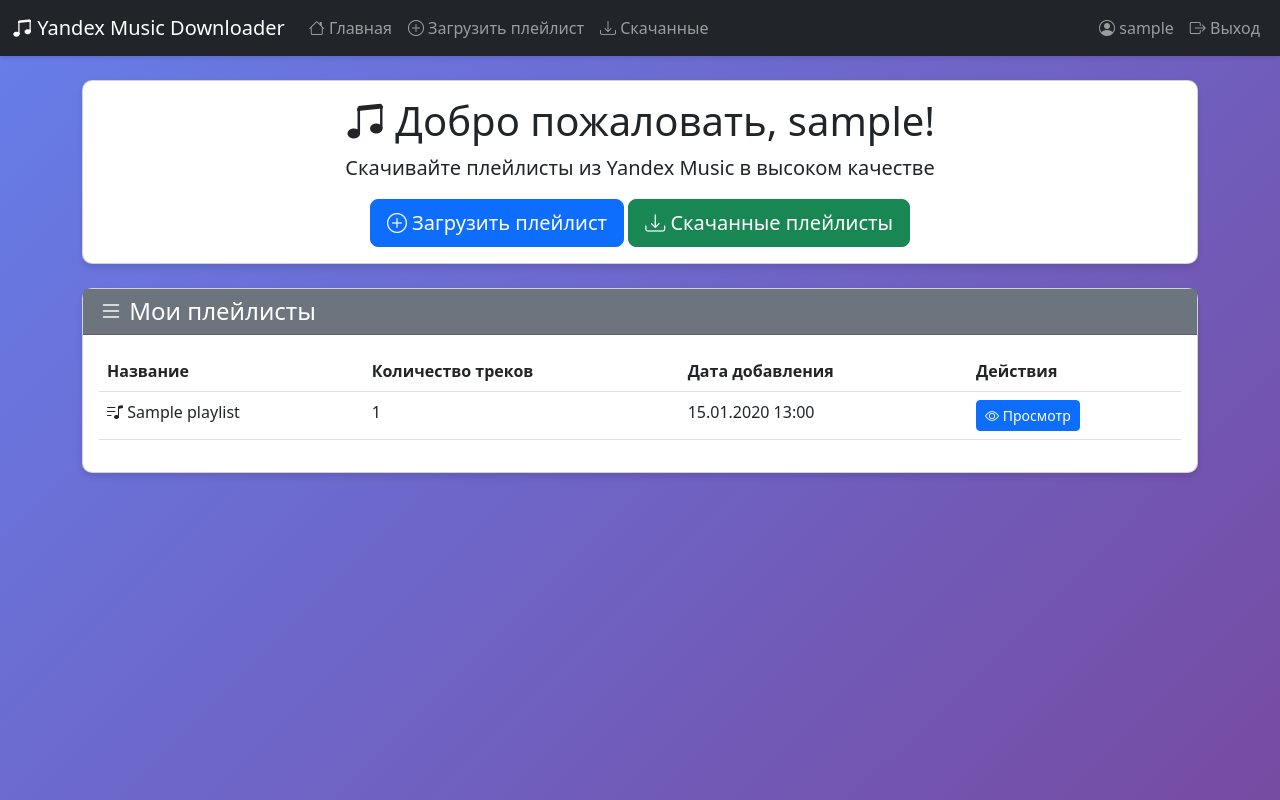
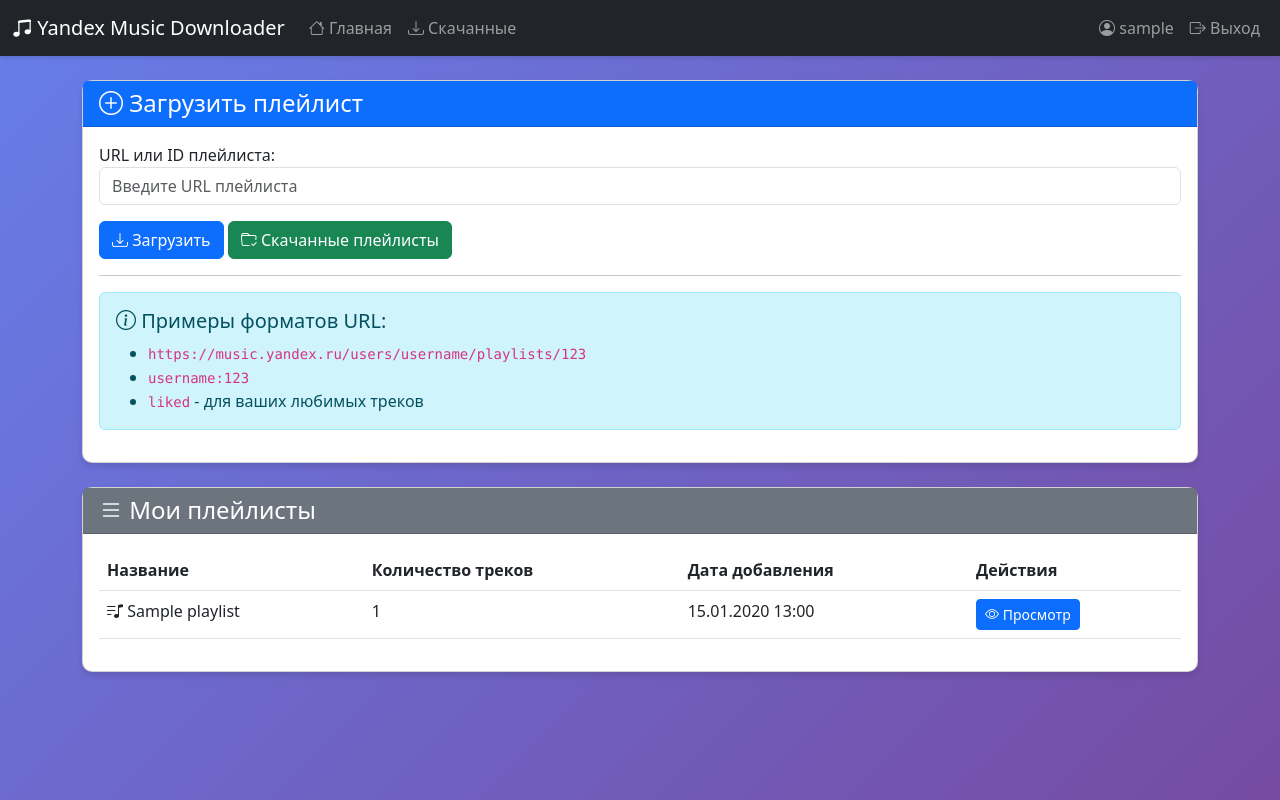
Before and after one commit to m1ckk3y/yandex-music-downloader, a Django app: page / in a window 1280 px wide. Run offline with Django 5.2, Linux system fonts and the light colour scheme; a user stored in the database is signed in; tables that the repository leaves empty hold one stand-in row (values such as "Sample post").

Commit message:
Refactor: merge playlist loading form into home page
- Remove separate load_playlist view and template
- Move playlist loading form to home page
- Update all references from 'load_playlist' to 'home'
- Remove 'Load Playlist' navigation menu item
- Improve UX by consolidating functionality

```diff
--- a/music_downloader/forms.py
+++ b/music_downloader/forms.py
@@ -50,6 +50,5 @@
     playlist_url = forms.CharField(
         max_length=500,
         label='URL или ID плейлиста',
-        help_text='Например: https://music.yandex.ru/users/username/playlists/123 или username:123 или "liked"',
         widget=forms.TextInput(attrs={'placeholder': 'Введите URL плейлиста', 'class': 'form-control'})
     )
--- a/music_downloader/templates/music_downloader/base.html
+++ b/music_downloader/templates/music_downloader/base.html
@@ -40,9 +40,6 @@
                         <a class="nav-link" href="{% url 'home' %}"><i class="bi bi-house"></i> Главная</a>
                     </li>
                     <li class="nav-item">
-                        <a class="nav-link" href="{% url 'load_playlist' %}"><i class="bi bi-plus-circle"></i> Загрузить плейлист</a>
-                    </li>
-                    <li class="nav-item">
                         <a class="nav-link" href="{% url 'downloaded_playlists' %}"><i class="bi bi-download"></i> Скачанные</a>
                     </li>
                 </ul>
--- a/music_downloader/templates/music_downloader/home.html
+++ b/music_downloader/templates/music_downloader/home.html
@@ -6,10 +6,10 @@
 <div class="row">
     <div class="col-12">
         <div class="card mb-4">
-            <div class="card-body text-center">
-                <h1><i class="bi bi-music-note-beamed"></i> Добро пожаловать, {{ user.username }}!</h1>
-                <p class="lead">Скачивайте плейлисты из Yandex Music в высоком качестве</p>
-
+            <div class="card-header bg-primary text-white">
+                <h4 class="mb-0"><i class="bi bi-plus-circle"></i> Загрузить плейлист</h4>
+            </div>
+            <div class="card-body">
                 {% if not has_token %}
                 <div class="alert alert-warning">
                     <i class="bi bi-exclamation-triangle"></i>
@@ -18,13 +18,34 @@
                 </div>
                 {% endif %}
 
-                <div class="d-grid gap-2 d-md-block">
-                    <a href="{% url 'load_playlist' %}" class="btn btn-primary btn-lg">
-                        <i class="bi bi-plus-circle"></i> Загрузить плейлист
+                <form method="post">
+                    {% csrf_token %}
+                    <div class="mb-3">
+                        {{ form.playlist_url.label_tag }}
+                        {{ form.playlist_url }}
+                        <small class="form-text text-muted">{{ form.playlist_url.help_text }}</small>
+                        {% if form.playlist_url.errors %}
+                            <div class="text-danger">{{ form.playlist_url.errors }}</div>
+                        {% endif %}
+                    </div>
+
+                    <button type="submit" class="btn btn-primary" {% if not has_token %}disabled{% endif %}>
+                        <i class="bi bi-download"></i> Загрузить
+                    </button>
+                    <a href="{% url 'downloaded_playlists' %}" class="btn btn-success">
+                        <i class="bi bi-folder-check"></i> Скачанные плейлисты
                     </a>
-                    <a href="{% url 'downloaded_playlists' %}" class="btn btn-success btn-lg">
-                        <i class="bi bi-download"></i> Скачанные плейлисты
-                    </a>
+                </form>
+
+                <hr>
+
+                <div class="alert alert-info">
+                    <h5><i class="bi bi-info-circle"></i> Примеры форматов URL:</h5>
+                    <ul class="mb-0">
+                        <li><code>https://music.yandex.ru/users/username/playlists/123</code></li>
+                        <li><code>username:123</code></li>
+                        <li><code>liked</code> - для ваших любимых треков</li>
+                    </ul>
                 </div>
             </div>
         </div>
@@ -66,12 +87,7 @@
                     </table>
                 </div>
                 {% else %}
-                <p class="text-center text-muted">У вас пока нет загруженных плейлистов</p>
-                <div class="text-center">
-                    <a href="{% url 'load_playlist' %}" class="btn btn-primary">
-                        <i class="bi bi-plus-circle"></i> Загрузить первый плейлист
-                    </a>
-                </div>
+                <p class="text-center text-muted">У вас пока нет загруженных плейлистов. Используйте форму выше для загрузки первого плейлиста.</p>
                 {% endif %}
             </div>
         </div>
--- a/music_downloader/templates/music_downloader/playlist_loading.html
+++ b/music_downloader/templates/music_downloader/playlist_loading.html
@@ -36,7 +36,7 @@
                 <div id="error-container" style="display: none;">
                     <i class="bi bi-exclamation-triangle text-danger" style="font-size: 3rem;"></i>
                     <h5 class="text-danger mt-3" id="error-message"></h5>
-                    <a href="{% url 'load_playlist' %}" class="btn btn-primary mt-3">
+                    <a href="{% url 'home' %}" class="btn btn-primary mt-3">
                         <i class="bi bi-arrow-left"></i> Попробовать снова
                     </a>
                 </div>
--- a/music_downloader/urls.py
+++ b/music_downloader/urls.py
@@ -7,7 +7,6 @@
     path('login/', views.login_view, name='login'),
     path('logout/', views.logout_view, name='logout'),
     path('profile/', views.profile_view, name='profile'),
-    path('load-playlist/', views.load_playlist_view, name='load_playlist'),
     path('playlist-loading/', views.playlist_loading_view, name='playlist_loading'),
     path('api/playlist-load/', views.playlist_load_api, name='playlist_load_api'),
     path('api/playlist-progress/', views.playlist_progress_api, name='playlist_progress_api'),
--- a/music_downloader/views.py
+++ b/music_downloader/views.py
@@ -58,18 +58,37 @@
 
 @login_required
 def home_view(request):
-    """Главная страница"""
+    """Главная страница с формой загрузки плейлиста"""
     try:
         profile = request.user.profile
     except UserProfile.DoesNotExist:
         profile = UserProfile.objects.create(user=request.user)
+
+    # Обработка формы загрузки плейлиста
+    if request.method == 'POST':
+        form = PlaylistLoadForm(request.POST)
+        if form.is_valid():
+            playlist_url = form.cleaned_data['playlist_url']
+
+            if not profile.yandex_token:
+                messages.error(request, 'Необходимо добавить токен Yandex Music в профиле')
+                return redirect('profile')
+
+            # Сохраняем URL в сессии для асинхронной загрузки
+            request.session['playlist_url'] = playlist_url
+            request.session['loading_progress'] = {'status': 'pending', 'current': 0, 'total': 0}
+
+            return redirect('playlist_loading')
+    else:
+        form = PlaylistLoadForm()
 
     playlists = Playlist.objects.filter(user=request.user).order_by('-created_at')
 
     context = {
         'profile': profile,
         'playlists': playlists,
-        'has_token': bool(profile.yandex_token)
+        'has_token': bool(profile.yandex_token),
+        'form': form
     }
 
     return render(request, 'music_downloader/home.html', context)
@@ -96,41 +115,12 @@
 
 
 @login_required
-def load_playlist_view(request):
-    """Загрузка плейлиста для предпросмотра"""
-    if request.method == 'POST':
-        form = PlaylistLoadForm(request.POST)
-        if form.is_valid():
-            playlist_url = form.cleaned_data['playlist_url']
-
-            try:
-                profile = request.user.profile
-            except UserProfile.DoesNotExist:
-                messages.error(request, 'Профиль не найден')
-                return redirect('home')
-
-            if not profile.yandex_token:
-                messages.error(request, 'Необходимо добавить токен Yandex Music в профиле')
-                return redirect('profile')
-
-            # Сохраняем URL в сессии для асинхронной загрузки
-            request.session['playlist_url'] = playlist_url
-            request.session['loading_progress'] = {'status': 'pending', 'current': 0, 'total': 0}
-
-            return redirect('playlist_loading')
-    else:
-        form = PlaylistLoadForm()
-
-    return render(request, 'music_downloader/load_playlist.html', {'form': form})
-
-
-@login_required
 def playlist_loading_view(request):
     """Страница с прогресс-баром"""
     playlist_url = request.session.get('playlist_url')
     if not playlist_url:
         messages.error(request, 'Не указан URL плейлиста')
-        return redirect('load_playlist')
+        return redirect('home')
 
     return render(request, 'music_downloader/playlist_loading.html', {'playlist_url': playlist_url})
 
```
Also changed, not shown: music_downloader/templates/music_downloader/load_playlist.html (deleted, +0 -46 lines).
